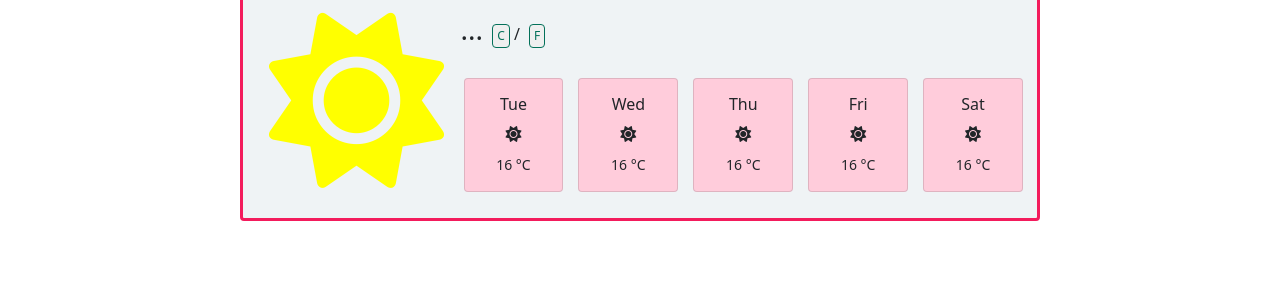
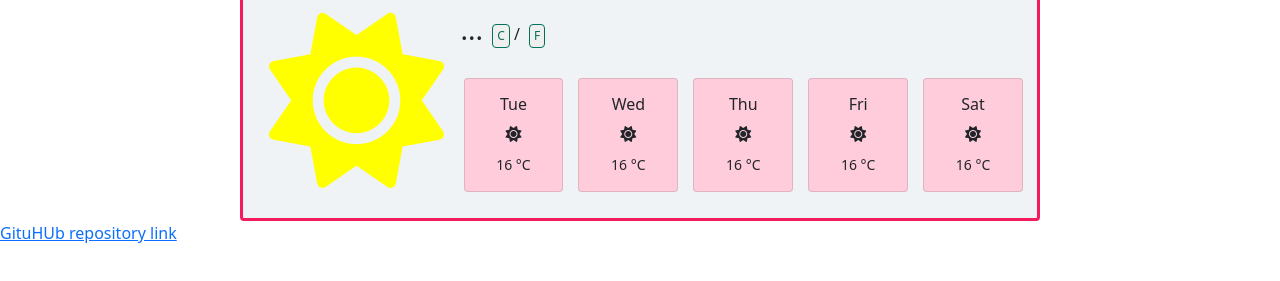
Before and after one commit to natsudaS/weather-app, a plain HTML site: page index.html in a window 1280 px wide. Shown: the part 203-484 px from the top of the page. Drawn offline with nearby package versions, Linux system fonts and the light colour scheme.

Commit message:
Update index.html

```diff
--- a/index.html
+++ b/index.html
@@ -5,7 +5,7 @@
   <meta charset="UTF-8">
   <meta http-equiv="X-UA-Compatible" content="IE=edge">
   <meta name="viewport" content="width=device-width, initial-scale=1.0">
-  <title>Homework 5</title>
+  <title>WeatherApp</title>
   <link href="https://cdn.jsdelivr.net/npm/bootstrap@5.0.0-beta3/dist/css/bootstrap.min.css" rel="stylesheet"
       integrity="sha384-eOJMYsd53ii+scO/bJGFsiCZc+5NDVN2yr8+0RDqr0Ql0h+rP48ckxlpbzKgwra6" crossorigin="anonymous">
   <script src="https://kit.fontawesome.com/9039fb44b9.js" crossorigin="anonymous"></script>
@@ -84,6 +84,7 @@
       </div>
   </div>
   </div>
+  <a href="https://github.com/natsudaS/weather-app">GituHUb repository link</a>
 </body>
 <script src="src/index.js"></script>
 
```
